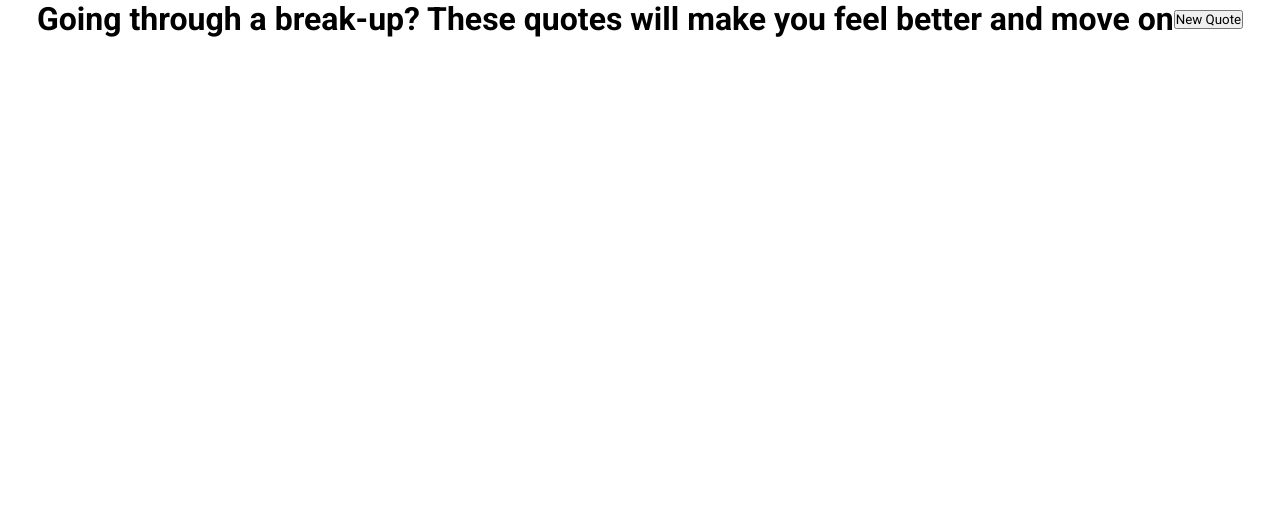
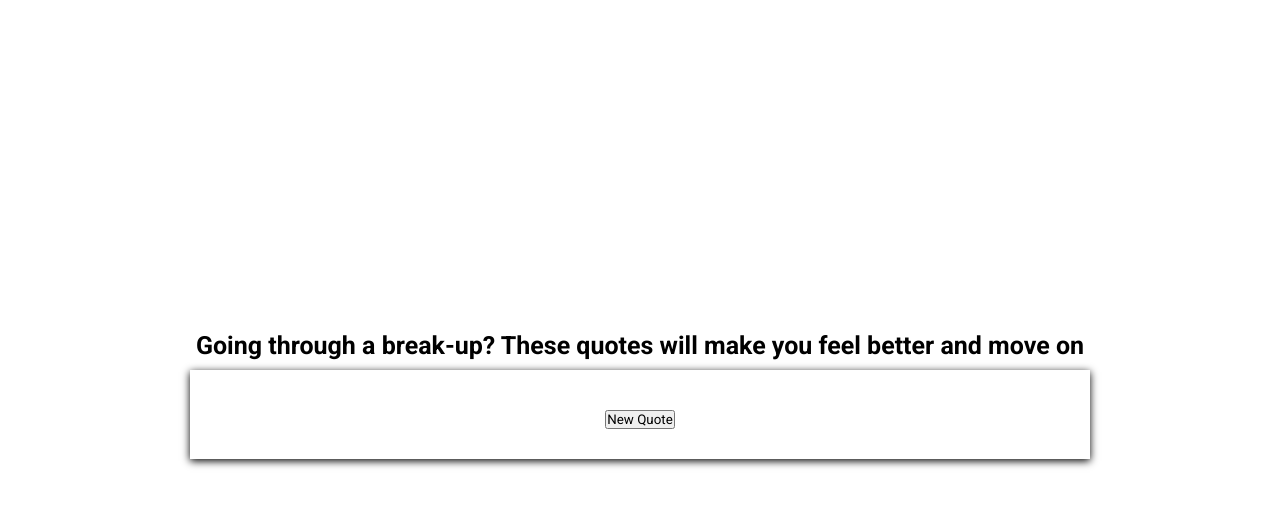
Before and after one commit to ykhatskevich/break-up-quote-generator, a plain HTML site: page index.html in a window 1280 px wide. Drawn offline with Linux system fonts and the light colour scheme.

Commit message:
positioned the elements on the webiste

```diff
--- a/index.html
+++ b/index.html
@@ -13,9 +13,11 @@
 </head>
 
 <body>
+    <h1 class="title">
+        Going through a break-up? These quotes will make you feel better and move on</h1>
+
     <div class="container">
-        <h1 class="title">
-            Going through a break-up? These quotes will make you feel better and move on</h1>
+
         <div id="quoteDisplay">
         </div>
         <button onclick="newQuote()">New Quote</button>
--- a/style.css
+++ b/style.css
@@ -12,8 +12,31 @@
 	--secondary-color: #fbcaef;
 }
 
+body {
+	display: flex;
+	flex-direction: column;
+	align-items: center;
+	justify-content: center;
+	height: 100vh;
+}
+
 .container {
 	display: flex;
+	flex-direction: column;
 	justify-content: center;
 	align-items: center;
+	padding: 30px;
+	box-shadow: 0 2px 8px #000;
+	width: 900px;
+	margin: 10px;
 }
+
+.title {
+	display: block;
+	font-size: 25px;
+}
+
+#quoteDisplay {
+	margin-top: 10px;
+	font-size: 30px;
+}
```
